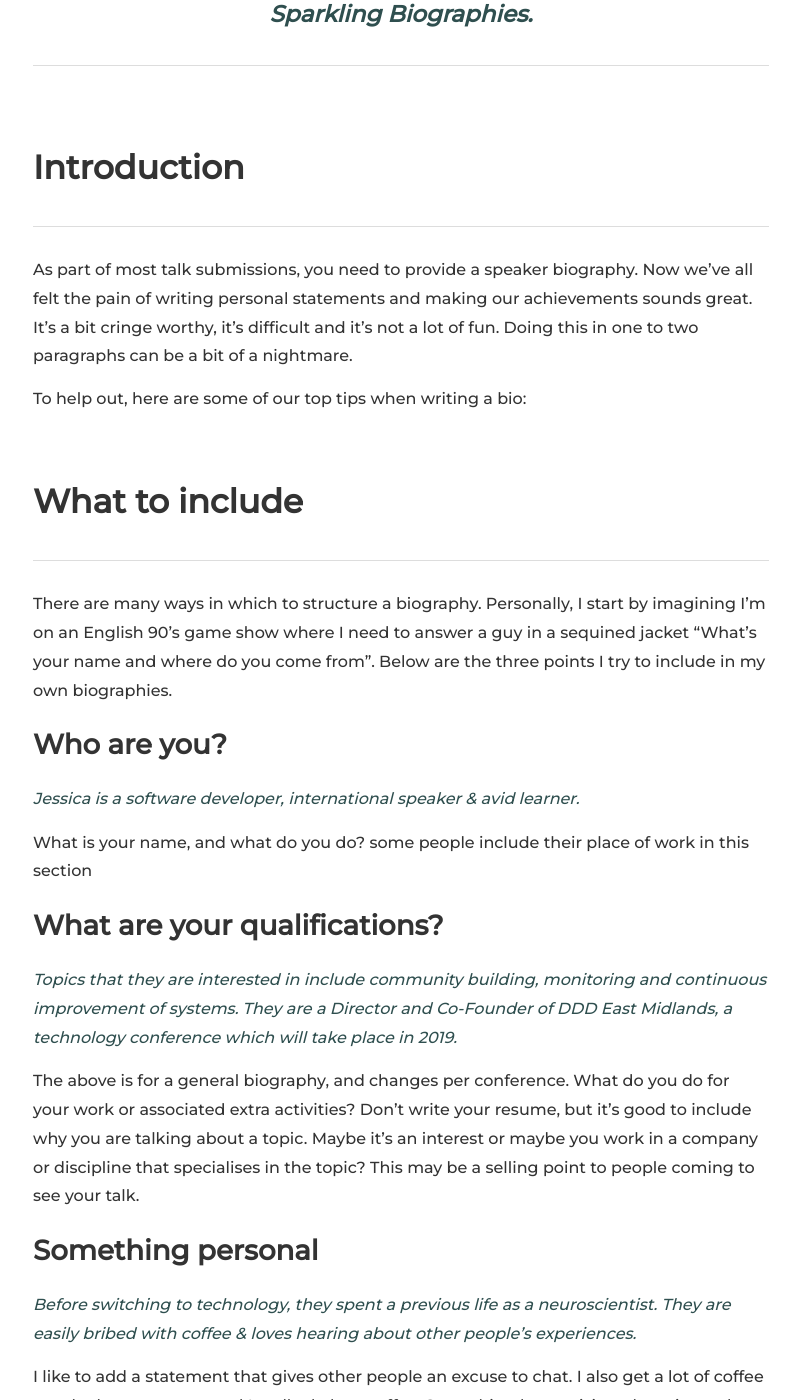
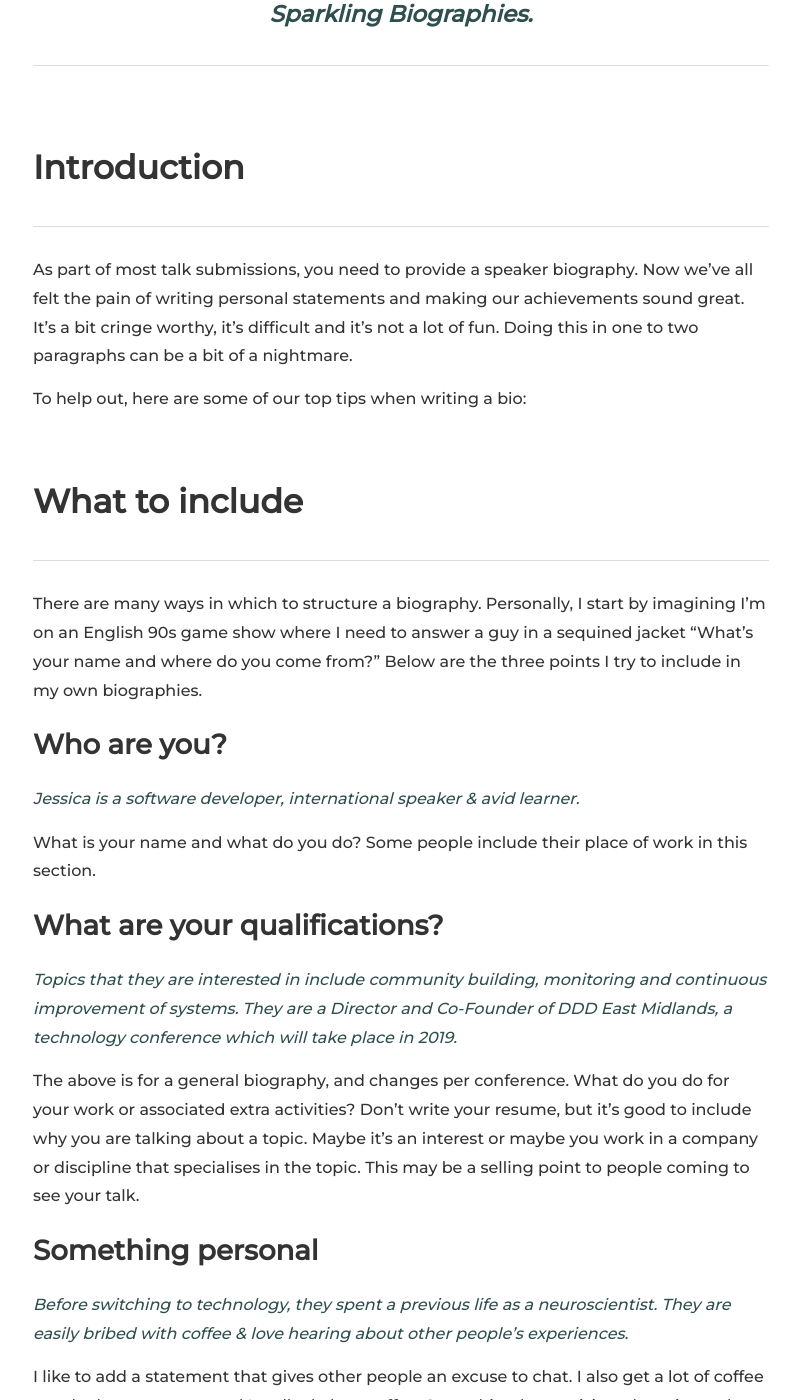
Before and after one commit to DDDEastMidlandsLimited/dddem-blog, a Jekyll site: the page built from _posts/2019-02-23-sparkling-biographies-post.md, in a window 1280 px wide and 1400 px high, scrolled down 775 px. Shown: the whole window, without its empty margins (239-1037 px from the left). Built offline with Jekyll 4.4.1, drawn with Linux system fonts in a browser that asks for light colours; nearby versions of some CDN libraries; some of the changed text lies outside the part shown.

Commit message:
Enhancement: Fixed typos (#25)
How To Talk Part 3
How To Talk Part 4
How To Talk Part 5
Using Sessionize to Submit

```diff
--- a/_posts/2019-02-23-sparkling-biographies-post.md
+++ b/_posts/2019-02-23-sparkling-biographies-post.md
@@ -22,7 +22,7 @@ share: true
 # Introduction
 ---
 
-As part of most talk submissions, you need to provide a speaker biography. Now we’ve all felt the pain of writing personal statements and making our achievements sounds great. It’s a bit cringe worthy, it’s difficult and it’s not a lot of fun. Doing this in one to two paragraphs can be a bit of a nightmare.
+As part of most talk submissions, you need to provide a speaker biography. Now we’ve all felt the pain of writing personal statements and making our achievements sound great. It’s a bit cringe worthy, it’s difficult and it’s not a lot of fun. Doing this in one to two paragraphs can be a bit of a nightmare.
 
 To help out, here are some of our top tips when writing a bio:
 
@@ -32,25 +32,25 @@ To help out, here are some of our top tips when writing a bio:
 
 ---
 
-There are many ways in which to structure a biography. Personally, I start by imagining I’m on an English 90’s game show where I need to answer a guy in a sequined jacket “What’s your name and where do you come from”.
+There are many ways in which to structure a biography. Personally, I start by imagining I’m on an English 90s game show where I need to answer a guy in a sequined jacket “What’s your name and where do you come from?”
 Below are the three points I try to include in my own biographies.
 
 ## Who are you?
 
 <p class="quote"><i>Jessica is a software developer, international speaker & avid learner.</i></p>
 
-What is your name, and what do you do? some people include their place of work in this section
+What is your name and what do you do? Some people include their place of work in this section.
 
 ## What are your qualifications?
 
 <p class="quote"><i>Topics that they are interested in include community building, monitoring and continuous improvement of systems. They are a Director and Co-Founder of DDD East Midlands, a technology conference which will take place in 2019.</i></p>
 
-The above is for a general biography, and changes per conference. What do you do for your work or associated extra activities? Don’t write your resume, but it’s good to include why you are talking about a topic. Maybe it’s an interest or maybe you work in a company or discipline that specialises in the topic?
+The above is for a general biography, and changes per conference. What do you do for your work or associated extra activities? Don’t write your resume, but it’s good to include why you are talking about a topic. Maybe it’s an interest or maybe you work in a company or discipline that specialises in the topic.
 This may be a selling point to people coming to see your talk.
 
 ## Something personal
 
-<p class="quote"><i>Before switching to technology, they spent a previous life as a neuroscientist. They are easily bribed with coffee & loves hearing about other people’s experiences.</i></p>
+<p class="quote"><i>Before switching to technology, they spent a previous life as a neuroscientist. They are easily bribed with coffee & love hearing about other people’s experiences.</i></p>
 
 I like to add a statement that gives other people an excuse to chat. I also get a lot of coffee out the last sentence, and I really do love coffee. Something humanising, that gives others the chance to come up and have something to approach you with.
 
```
Also changed, not shown: other parts of _posts/2019-02-23-sparkling-biographies-post.md (+1 -1 lines), _posts/2019-02-18-sessionize-post.md (+1 -1 lines), _posts/2019-03-07-building-confidence-post.md (+2 -2 lines), _posts/2019-04-13-planning-structure-post.md (+4 -4 lines).
